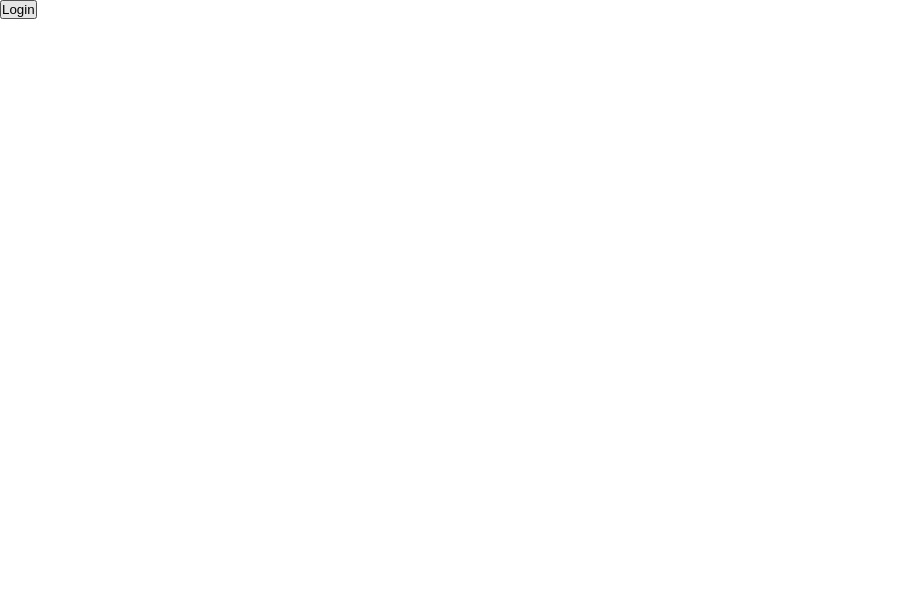
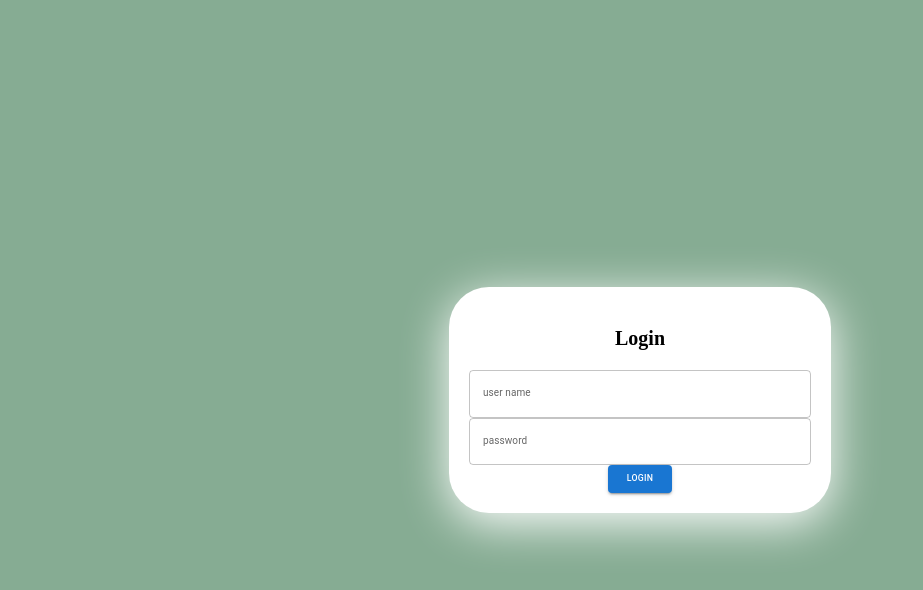
Before and after one commit to mustafakunwa/learn-next, a Next.js app: page /registration/login in a window 1280 px wide. Shown: the top 590 px of the page, without its empty margins (0-923 px from the left). Built offline with nearby package versions, Linux system fonts and the light colour scheme.

Commit message:
Added Signup page

```diff
--- /dev/null
+++ b/components/FormikWrappers/Textfield.tsx
@@ -0,0 +1,24 @@
+import React, { FC } from "react";
+import { TextField } from "@mui/material";
+import { useField, FieldAttributes, FieldInputProps } from "formik";
+
+type props = { name: string; label: string } & FieldAttributes<{}>;
+
+const TextfieldWrapper: FC<props> = ({ name, ...otherProps }) => {
+  const [field, mata] = useField(name);
+
+  const configTextfield: any = {
+    ...field,
+    ...otherProps,
+    fullWidth: true,
+  };
+
+  if (mata && mata.touched && mata.error) {
+    configTextfield.error = true;
+    configTextfield.helperText = mata.error;
+  }
+
+  return <TextField {...configTextfield} />;
+};
+
+export default TextfieldWrapper;
--- a/package.json
+++ b/package.json
@@ -13,11 +13,13 @@
     "@mui/icons-material": "^5.0.5",
     "@mui/material": "^5.0.6",
     "@zeit/next-sass": "^1.0.1",
+    "formik": "^2.2.9",
     "framer-motion": "^5.2.1",
     "next": "12.0.2",
     "react": "17.0.2",
     "react-dom": "17.0.2",
-    "sass": "^1.43.4"
+    "sass": "^1.43.4",
+    "yup": "^0.32.11"
   },
   "devDependencies": {
     "@types/node": "16.11.6",
--- a/pages/registration/login/index.tsx
+++ b/pages/registration/login/index.tsx
@@ -1,25 +1,73 @@
-import { useEffect } from "react";
-import { setUser, getUser } from "../../../services/Auth";
 import { useRouter } from "next/router";
+import { Formik, Form, FormikProps, FormikConfig } from "formik";
+import * as Yup from "yup";
+import { MutableRefObject, useRef, useState } from "react";
+import styles from "./login.module.scss";
+import { Grid, Button } from "@mui/material";
+import TextField from "../../../components/FormikWrappers/Textfield";
+interface credential {
+  username: string;
+  password: string;
+}
 
 const Login = () => {
   const router = useRouter();
+  const formRef = useRef<FormikProps<credential>>(null);
+  const [initialFormState] = useState<credential>({
+    username: "",
+    password: "",
+  });
 
-  useEffect(() => {
-    if (getUser()) {
-      router.push("/");
+  const validationSchema = Yup.object().shape({
+    username: Yup.string().required("This field is required"),
+    password: Yup.string().required("This field is required"),
+  });
+
+  const handleProceed = () => {
+    if (formRef.current) {
+      formRef.current.handleSubmit();
     }
-    // eslint-disable-next-line react-hooks/exhaustive-deps
-  }, []);
+  };
+
+  const submit = (values: credential) => {};
+
   return (
-    <button
-      onClick={() => {
-        setUser(true);
-        router.push("/");
-      }}
-    >
-      Login
-    </button>
+    <div className={styles.container}>
+      <div className={styles.container__card}>
+        <h1>Login</h1>
+        <Formik
+          innerRef={formRef}
+          initialValues={{ ...initialFormState }}
+          validationSchema={validationSchema}
+          enableReinitialize
+          onSubmit={(values) => submit(values)}
+        >
+          {({ values }) => (
+            <Form>
+              <Grid container className={styles.container__form}>
+                <Grid item xs={12}>
+                  <TextField
+                    name="username"
+                    label="user name"
+                    placeholder="username"
+                  />
+                </Grid>
+                <Grid item xs={12}>
+                  <TextField
+                    name="password"
+                    label="password"
+                    placeholder="password"
+                  />
+                </Grid>
+              </Grid>
+            </Form>
+          )}
+        </Formik>
+        <Button variant="contained" onClick={handleProceed}>
+          Login
+        </Button>
+      </div>
+    </div>
   );
 };
 
--- /dev/null
+++ b/pages/registration/login/login.module.scss
@@ -0,0 +1,26 @@
+.container {
+  width: 100vw;
+  min-height: 100vh;
+  display: flex;
+  justify-content: center;
+  align-items: center;
+  background-color: #86ac93;
+
+  &__card {
+    background-color: white;
+    box-shadow: 0px 10px 48px white;
+    border-radius: 40px;
+    padding: 20px;
+    text-align: center;
+
+    h1 {
+      margin: 20px;
+    }
+  }
+
+  &__form {
+    & > * {
+      margin-bottom: 20px;
+    }
+  }
+}
```
Also changed, not shown: 1 other file (tests, documents, lock files or other folders).
